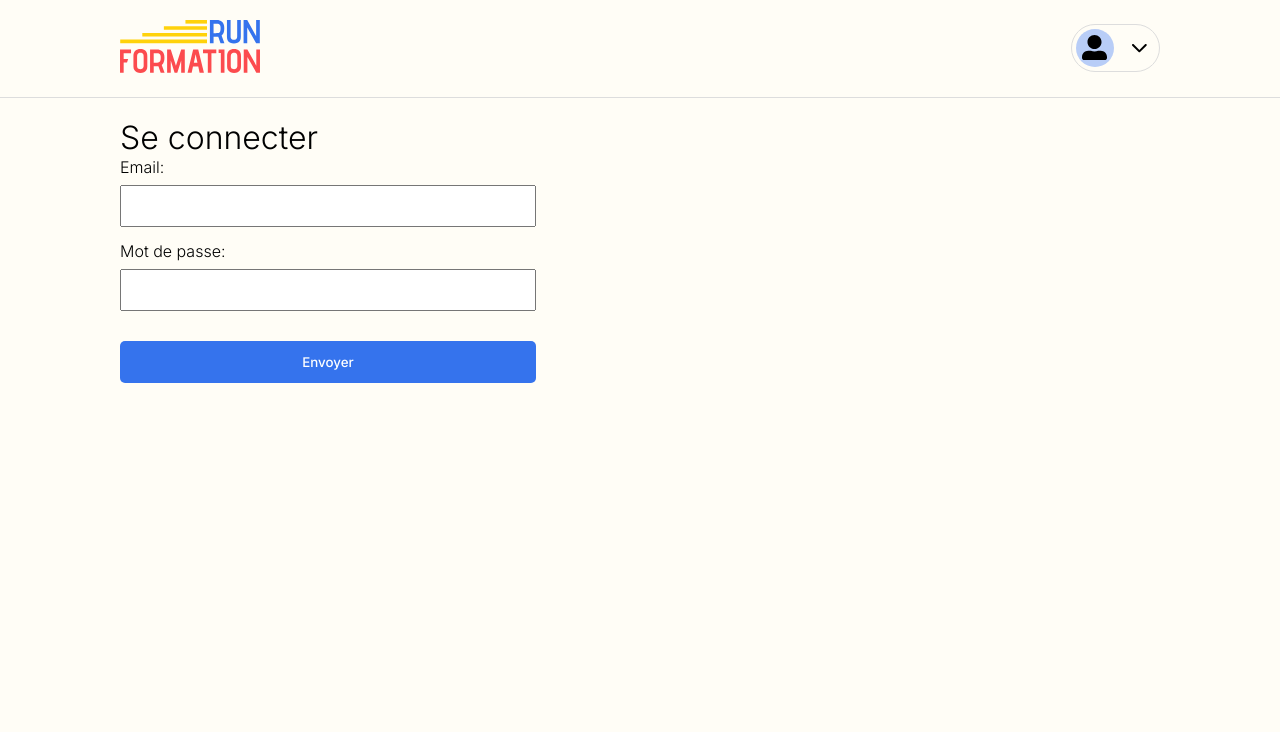
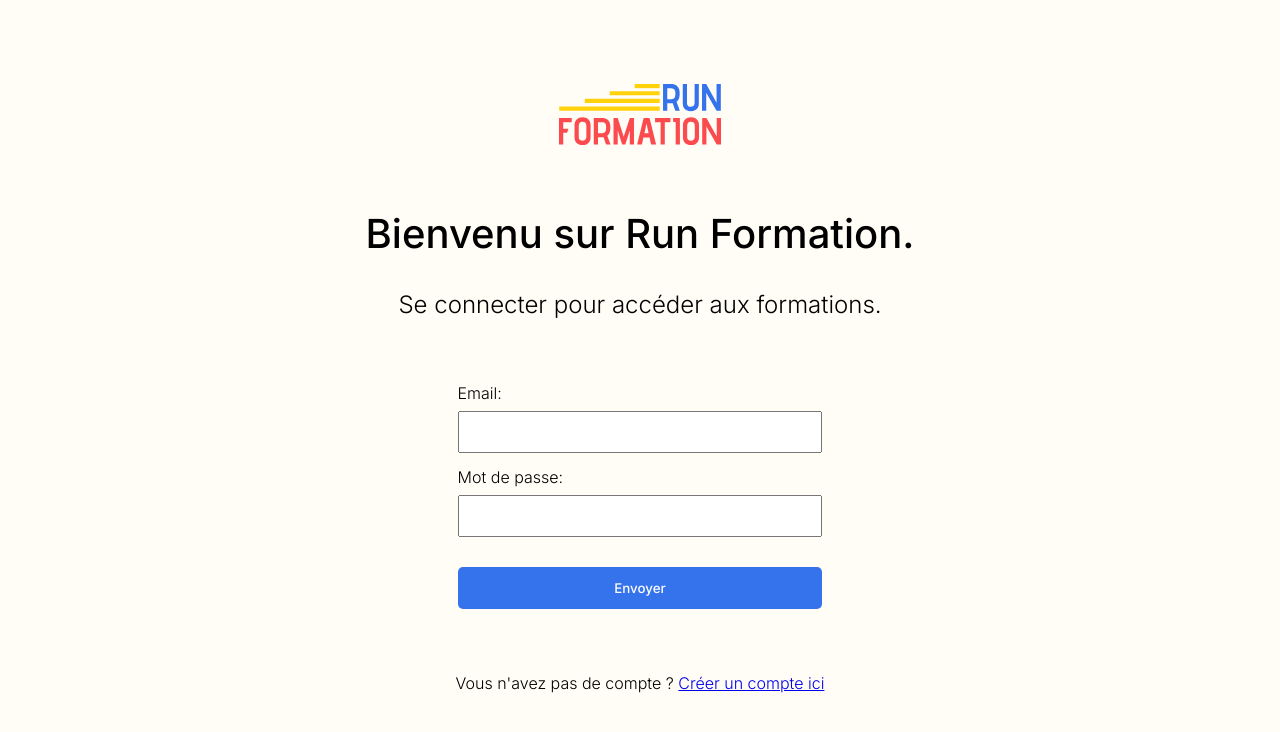
Before and after one commit to ClementSellyPro/run-formation, an Angular app in the folder frontend/: page /auth/login in a window 1280 px wide. Shown: the top 732 px of the page. Built offline with nearby package versions, Linux system fonts and the light colour scheme.

Commit message:
Réaranger la page Login, et centraliser les styles dans auth.css (pour les pages Login et Signup)

```diff
--- a/frontend/src/app/app.component.ts
+++ b/frontend/src/app/app.component.ts
@@ -17,7 +17,7 @@ export class AppComponent {
     this.router.events.subscribe((event) => {
       const url = this.router.url;
 
-      const routes = ['/', '/login'];
+      const routes = ['/', '/auth/login'];
 
       this.hideHeader = routes.includes(url);
     })
--- a/frontend/src/app/components/header/header.component.html
+++ b/frontend/src/app/components/header/header.component.html
@@ -1,5 +1,5 @@
 <div class="header-container">
-  <a routerLink="/">
+  <a routerLink="/home">
     <img class="header-logo" src="/icons/logo.svg" alt="Logo" />
   </a>
 
--- a/frontend/src/app/components/header/user-button/user-button.component.html
+++ b/frontend/src/app/components/header/user-button/user-button.component.html
@@ -5,7 +5,6 @@
   </div>
 
   <div class="user-menu" *ngIf="isMenuOpen">
-    <a class="link" routerLink="/auth/signup" (click)="closeMenu()">Créer un compte</a>
-    <a class="link" routerLink="/auth/login" (click)="closeMenu()">Se connecter</a>
+    <a class="link" routerLink="/" (click)="closeMenu()">Se déconnecter</a>
   </div>
 </div>
--- a/frontend/src/app/pages/auth/auth.css
+++ b/frontend/src/app/pages/auth/auth.css
@@ -1,3 +1,40 @@
+.auth-container {
+  display: flex;
+  flex-direction: column;
+  align-items: center;
+  gap: 64px;
+  padding: 64px;
+}
+
+.auth-top {
+  display: flex;
+  flex-direction: column;
+  align-items: center;
+  gap: 64px;
+}
+
+.auth-text {
+  display: flex;
+  flex-direction: column;
+  align-items: center;
+  gap: 32px;
+}
+
+.auth-text h1 {
+  font-size: 40px;
+  font-weight: 500;
+}
+
+.auth-text p {
+  font-size: 24px
+}
+
+.auth-login-link {
+  color: #3573ED;
+  font-weight: 500;
+  cursor: pointer;
+}
+
 form {
   display: flex;
   flex-direction: column;
--- a/frontend/src/app/pages/auth/login/login.component.html
+++ b/frontend/src/app/pages/auth/login/login.component.html
@@ -1,5 +1,12 @@
-<div class="signup-container">
-  <h1>Se connecter</h1>
+<div class="auth-container">
+  <div class="auth-top">
+    <img src="/icons/logo.svg" alt="Logo Run Formation" />
+
+    <div class="auth-text">
+      <h1>Bienvenu sur Run Formation.</h1>
+      <p>Se connecter pour accéder aux formations.</p>
+    </div>
+  </div>
 
   <form>
     <div class="input-group">
@@ -14,4 +21,6 @@
 
     <button>Envoyer</button>
   </form>
+
+  <p>Vous n'avez pas de compte ? <a routerLink="/" class="signup-login-link">Créer un compte ici</a></p>
 </div>
--- a/frontend/src/app/pages/auth/login/login.component.ts
+++ b/frontend/src/app/pages/auth/login/login.component.ts
@@ -1,8 +1,11 @@
 import { Component } from '@angular/core';
+import {RouterLink} from "@angular/router";
 
 @Component({
   selector: 'app-login',
-  imports: [],
+    imports: [
+        RouterLink
+    ],
   templateUrl: './login.component.html',
   styleUrl: '../auth.css'
 })
--- a/frontend/src/app/pages/auth/signup/signup.component.css
+++ /dev/null
@@ -1,36 +0,0 @@
-.signup-container {
-  display: flex;
-  flex-direction: column;
-  align-items: center;
-  gap: 64px;
-  padding: 64px;
-}
-
-.signup-top {
-  display: flex;
-  flex-direction: column;
-  align-items: center;
-  gap: 64px;
-}
-
-.signup-text {
-  display: flex;
-  flex-direction: column;
-  align-items: center;
-  gap: 32px;
-}
-
-.signup-text h1 {
-  font-size: 40px;
-  font-weight: 500;
-}
-
-.signup-text p {
-  font-size: 24px
-}
-
-.signup-login-link {
-  color: #3573ED;
-  font-weight: 500;
-  cursor: pointer;
-}
--- a/frontend/src/app/pages/auth/signup/signup.component.html
+++ b/frontend/src/app/pages/auth/signup/signup.component.html
@@ -1,8 +1,8 @@
-<div class="signup-container">
-  <div class="signup-top">
+<div class="auth-container">
+  <div class="auth-top">
     <img src="/icons/logo.svg" alt="Logo Run Formation" />
 
-    <div class="signup-text">
+    <div class="auth-text">
       <h1>Bienvenu sur Run Formation.</h1>
       <p>Veuillez créer un compte ou vous connecter pour accéder à la liste de formations.</p>
     </div>
--- a/frontend/src/app/pages/auth/signup/signup.component.ts
+++ b/frontend/src/app/pages/auth/signup/signup.component.ts
@@ -7,7 +7,7 @@ import {RouterLink} from '@angular/router';
     RouterLink
   ],
   templateUrl: './signup.component.html',
-  styleUrls: ['../auth.css', 'signup.component.css']
+  styleUrl: '../auth.css'
 })
 export class SignupComponent {
 
```
Also changed, not shown: frontend/src/app/pages/auth/login/login.component.css (deleted).
